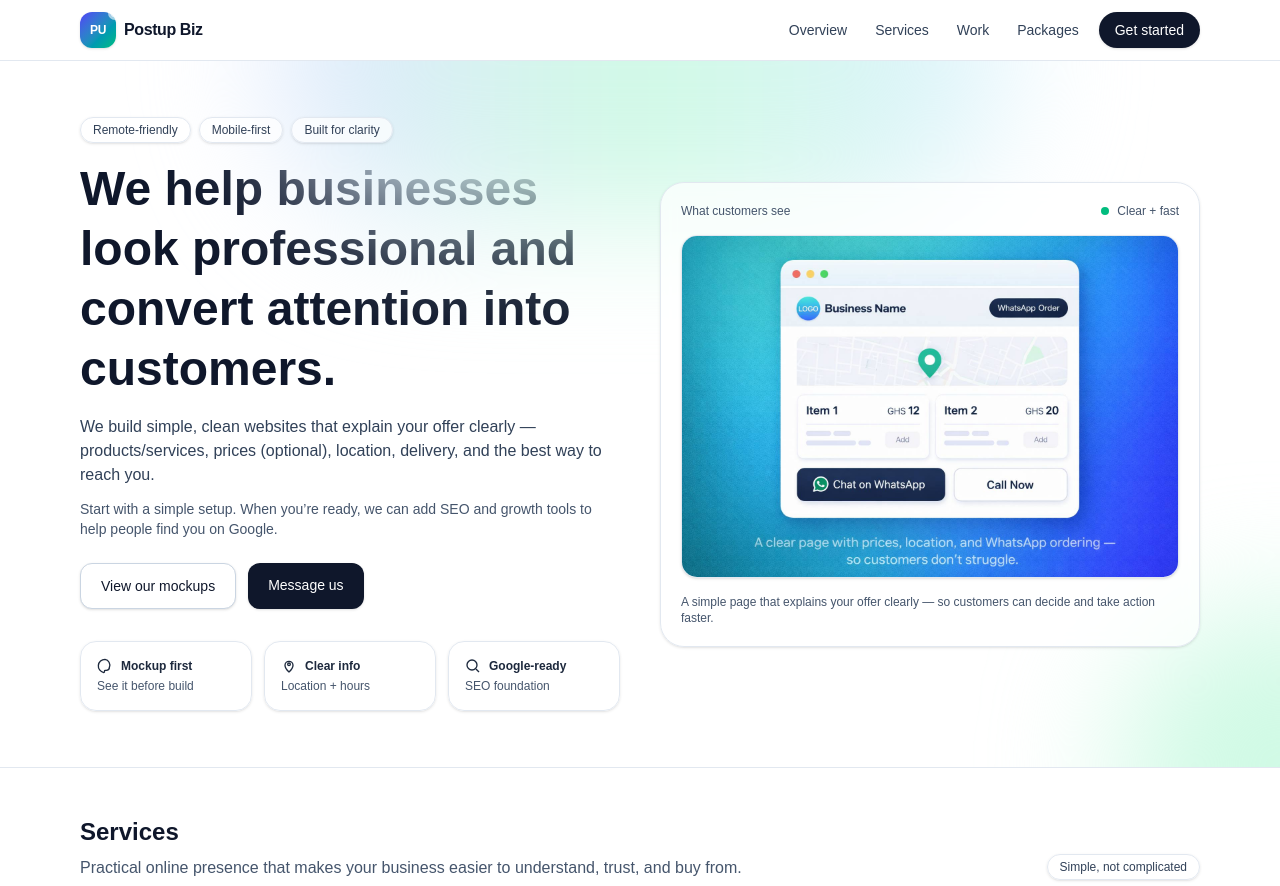
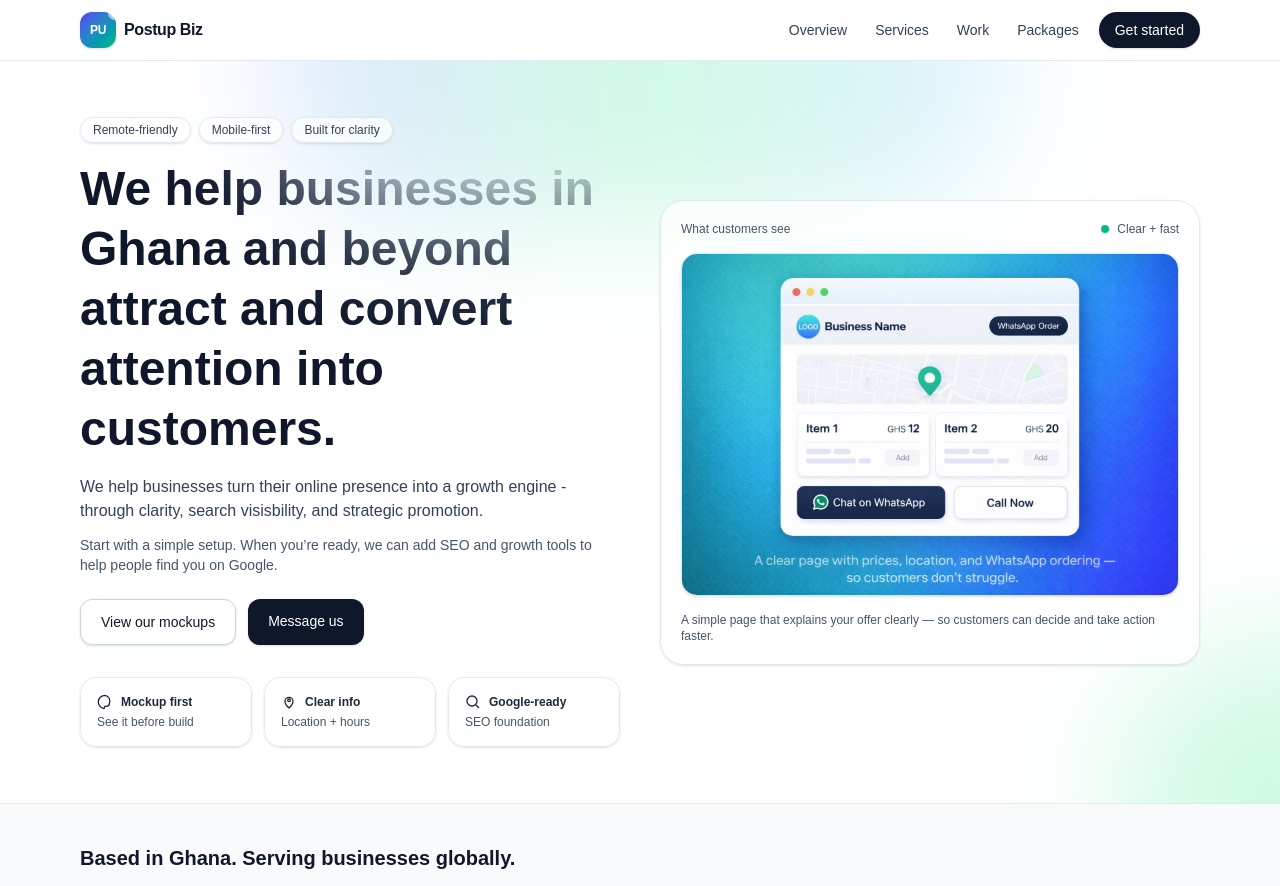
Before and after one commit to Owurathetaker/PostUp-Biz, a Next.js app: page / in a window 1280 px wide. Shown: the top 886 px of the page. Built offline with nearby package versions, Linux system fonts and the light colour scheme.

Commit message:
SEO: add Ghana + global positioning

```diff
--- a/src/app/page.tsx
+++ b/src/app/page.tsx
@@ -322,13 +322,12 @@ export default function Page() {
               </div>
 
               <h1 className="mt-4 text-4xl font-semibold leading-tight md:text-5xl">
-                We help businesses look professional and convert attention into customers.
-              </h1>
+  We help businesses in Ghana and beyond attract and convert attention into customers.
+</h1>
 
               <p className="mt-4 text-slate-700">
-                We build simple, clean websites that explain your offer clearly — products/services, prices (optional),
-                location, delivery, and the best way to reach you.
-              </p>
+  We help businesses turn their online presence into a growth engine -through clarity, search visisbility, and strategic promotion.
+</p>
 
               <p className="mt-3 text-sm text-slate-600">
                 Start with a simple setup. When you’re ready, we can add SEO and growth tools to help people find you on Google.
@@ -385,6 +384,20 @@ export default function Page() {
           </div>
         </div>
       </section>
+
+      {/* Ghana + global anchor (SEO + trust) */}
+<section className="border-t border-slate-200 bg-slate-50">
+  <div className="mx-auto max-w-6xl px-4 py-10">
+    <h2 className="text-xl font-semibold text-slate-900">
+      Based in Ghana. Serving businesses globally.
+    </h2>
+    <p className="mt-3 max-w-3xl text-sm text-slate-700">
+      PostUp Biz is a Ghana-based digital studio helping restaurants, boutiques, service providers, and growing brands
+      build simple, high-converting online storefronts. Whether you’re in Accra, Kumasi, London, or New York — we build
+      with clarity, speed, and real business results in mind.
+    </p>
+  </div>
+</section>
 
       {/* Services */}
       <section id="services" className="border-t border-slate-200">
```
